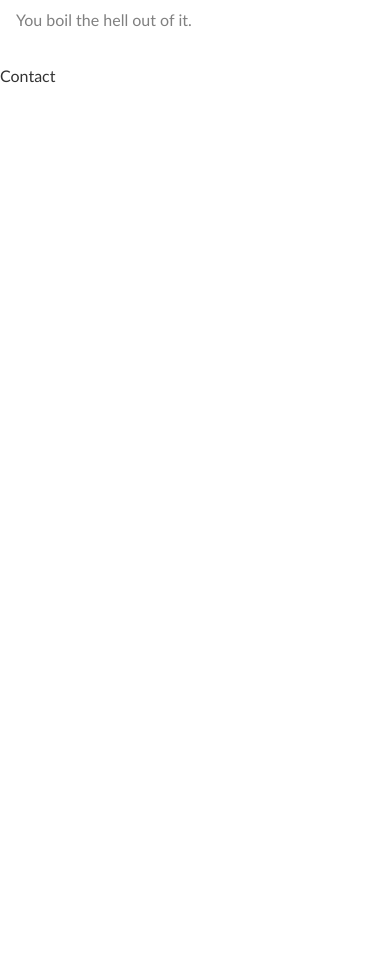
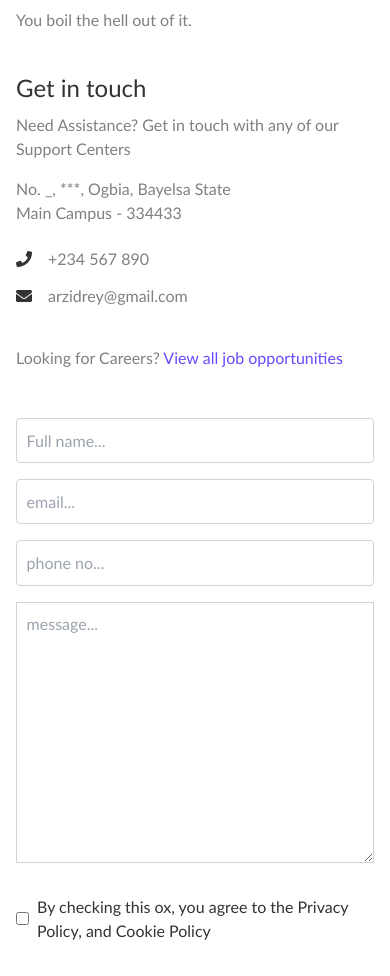
Before and after one commit to MiltonBlack/Faq-Website, a React (Create React App) app: page / in a window 390 px wide. Shown: the part 2068-3044 px from the top of the page. Before the commit the page ends 2156 px from the top, so only its background shows below. Built offline with nearby package versions, Linux system fonts and the light colour scheme.

Commit message:
Finished Styling Contact.jsx using scss and made it responsive at 960px

```diff
--- a/public/index.html
+++ b/public/index.html
@@ -24,7 +24,7 @@
       work correctly both with client-side routing and a non-root public URL.
       Learn how to configure a non-root public URL by running `npm run build`.
     -->
-    <title>React App</title>
+    <title>Faq</title>
   </head>
   <body>
     <noscript>You need to enable JavaScript to run this app.</noscript>
--- a/src/components/Contact.css
+++ b/src/components/Contact.css
@@ -1 +1,85 @@
-/*# sourceMappingURL=Contact.css.map */
+.contact {
+  width: 100%;
+  margin: 3rem 0;
+  display: flex;
+}
+.contact .container {
+  max-width: 1240px;
+  margin: auto;
+  overflow: hidden;
+  display: flex;
+}
+.contact .container .col-1 {
+  flex: 1 0 45%;
+  padding: 5rem 2rem;
+}
+.contact .container .col-1 h2 {
+  font-size: 24px;
+  padding: 0.4rem 0;
+}
+.contact .container .col-1 .content p {
+  color: grey;
+}
+.contact .container .col-1 .content .address {
+  padding: 1rem 0;
+}
+.contact .container .col-1 .content .icons {
+  display: flex;
+  align-items: center;
+  padding: 0.4rem 0;
+}
+.contact .container .col-1 .content .careers {
+  padding: 2rem 0;
+}
+.contact .container .col-1 .content .careers p span {
+  color: #6948ff;
+}
+.contact .container .col-2 {
+  flex: 1 0 55%;
+  padding: 5rem 2rem;
+}
+.contact .container .col-2 form {
+  display: flex;
+  flex-direction: column;
+  max-width: 500px;
+  margin: auto;
+}
+.contact .container .col-2 form input {
+  margin-bottom: 1rem;
+  padding: 0.6rem;
+  font-size: 1rem;
+  border-radius: 4px;
+  border: 1px solid lightgray;
+}
+.contact .container .col-2 form textarea {
+  margin-bottom: 1rem;
+  padding: 0.6rem;
+  font-size: 1rem;
+  border: 1px solid lightgray;
+}
+.contact .container .col-2 form .checkbox {
+  display: flex;
+  align-items: center;
+  justify-content: center;
+  padding: 1rem 0;
+}
+.contact .container .col-2 form .checkbox input {
+  margin: 0;
+  margin-right: 8px;
+}
+
+/*-------------------Media Query------------------*/
+@media screen and (max-width: 960px) {
+  .contact {
+    margin: 1rem 0;
+  }
+  .contact .container {
+    flex-direction: column;
+  }
+  .contact .container .col-1 {
+    padding: 0 1rem;
+  }
+  .contact .container .col-2 {
+    padding: 1rem;
+  }
+}/*# sourceMappingURL=Contact.css.map */
--- a/src/components/Contact.jsx
+++ b/src/components/Contact.jsx
@@ -1,9 +1,47 @@
 import React from 'react'
 import './Contact.css'
+import { FaPhone, FaEnvelope } from 'react-icons/fa'
 
 function Contact() {
   return (
-    <div>Contact</div>
+    <div className='contact'>
+        <div className="container">
+            <div className="col-1">
+                <div className="content">
+                    <div><h2>Get in touch</h2>
+                    <p>Need Assistance? Get in touch with any of our Support Centers</p>
+                    </div>
+                    <div className="address">
+                        <p>No. _, ***, Ogbia, Bayelsa State</p>
+                        <p>Main Campus - 334433</p>
+                    </div>
+                    <div className="icons">
+                        <FaPhone style={{marginRight: '1rem'}}/>
+                        <p>+234 567 890</p>
+                    </div>
+                    <div className="icons">
+                        <FaEnvelope style={{marginRight: '1rem'}}/>
+                        <p>arzidrey@gmail.com</p>
+                    </div>
+                    <div className="careers">
+                        <p>Looking for Careers? <span>View all job opportunities</span></p>
+                    </div>
+                </div>
+            </div>
+            <div className="col-2">
+                <form action="">
+                    <input type="text" placeholder='Full name...' />
+                    <input type="email" placeholder='email...' />
+                    <input type="phone" placeholder='phone no...' />
+                    <textarea name="message" id="" cols="30" rows="10" placeholder='message...'></textarea>
+                    <div className="checkbox">
+                        <input type="checkbox" />
+                        <p>By checking this ox, you agree to the <span>Privacy Policy, </span>and <span>Cookie Policy</span></p>
+                    </div>
+                </form>
+            </div>
+        </div>
+    </div>
   )
 }
 
--- a/src/components/Contact.scss
+++ b/src/components/Contact.scss
@@ -1,3 +1,90 @@
 .contact {
+    width: 100%;
+    margin: 3rem 0;
+    display: flex;
+    .container {
+        max-width: 1240px;
+        margin: auto;
+        overflow: hidden;
+        display: flex;
+        .col-1{
+            flex: 1 0 45%;
+            padding: 5rem 2rem;
+            h2{
+                font-size: 24px;
+                padding: 0.4rem 0;
+            }
+            .content {
+                p {
+                    color: grey;
+                }
+                .address {
+                    padding: 1rem 0;
+                }
+                .icons {
+                    display: flex;
+                    align-items: center;
+                    padding: .4rem 0;
+                }
+                .careers{
+                    padding: 2rem 0;
+                    p{
+                        span{
+                            color: #6948ff;
+                        }
+                    }
+                }
+            }
+        }
+        .col-2{
+            flex: 1 0 55%;
+            padding:5rem 2rem;
+            form {
+                display: flex;
+                flex-direction: column;
+                max-width: 500px;
+                margin: auto;
+                input {
+                    margin-bottom: 1rem;
+                    padding: .6rem;
+                    font-size: 1rem;
+                    border-radius: 4px;
+                    border: 1px solid lightgray;
+                }
+                textarea{
+                    margin-bottom: 1rem;
+                    padding: 0.6rem;
+                    font-size: 1rem;
+                    border: 1px solid lightgray;
+                }
+                .checkbox{
+                    display: flex;
+                    align-items: center;
+                    justify-content: center;
+                    padding: 1rem 0;
+                    input{
+                        margin: 0;
+                        margin-right: 8px ;
+                    }
+                }
+            }
+        }
+    }
+}
 
+/*-------------------Media Query------------------*/
+
+@media screen and (max-width:960px) {
+    .contact {
+        margin: 1rem 0;
+        .container{
+            flex-direction: column;
+            .col-1{
+                padding: 0 1rem;
+            }
+            .col-2{
+                padding: 1rem;
+            }
+        }
+    }
 }
```
Also changed, not shown: 1 other file (tests, documents, lock files or other folders).
